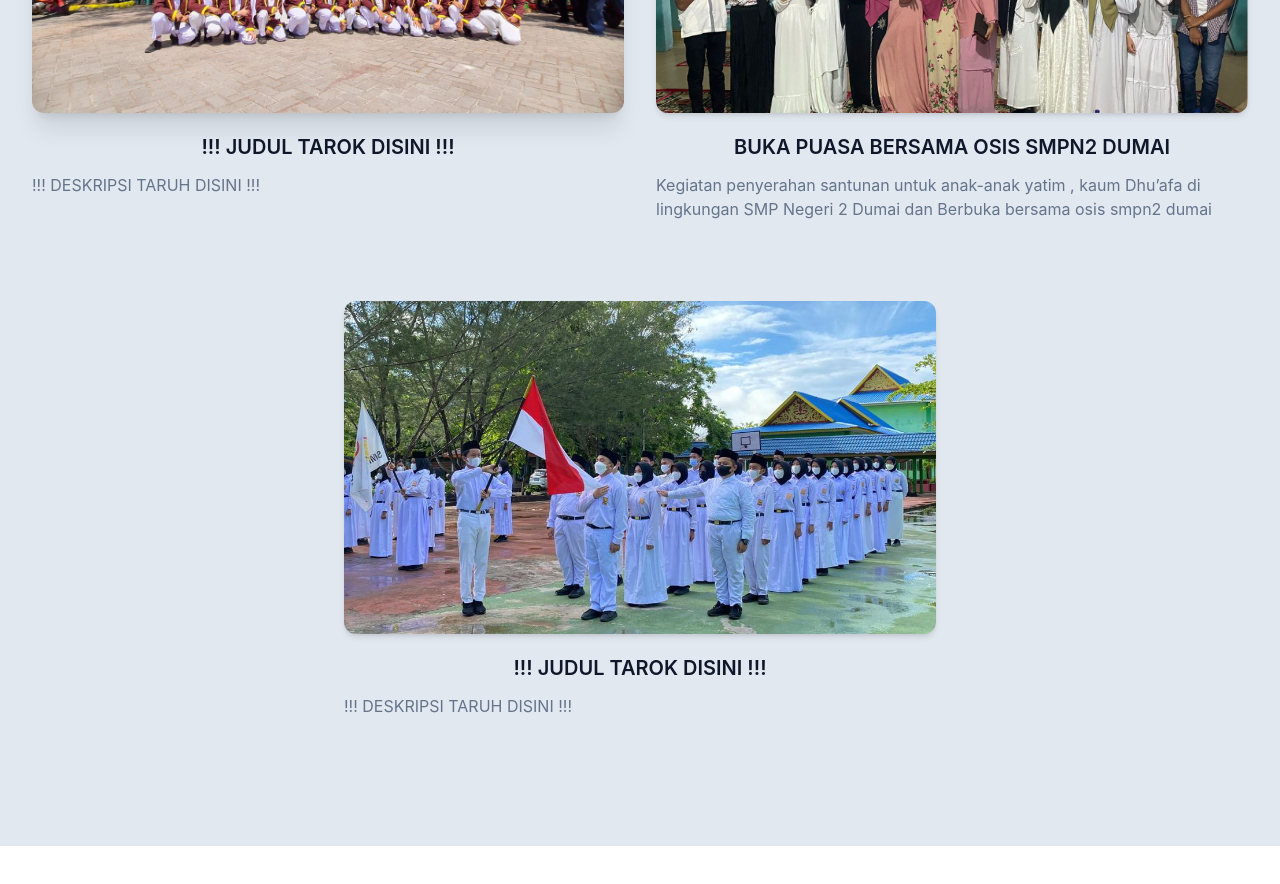
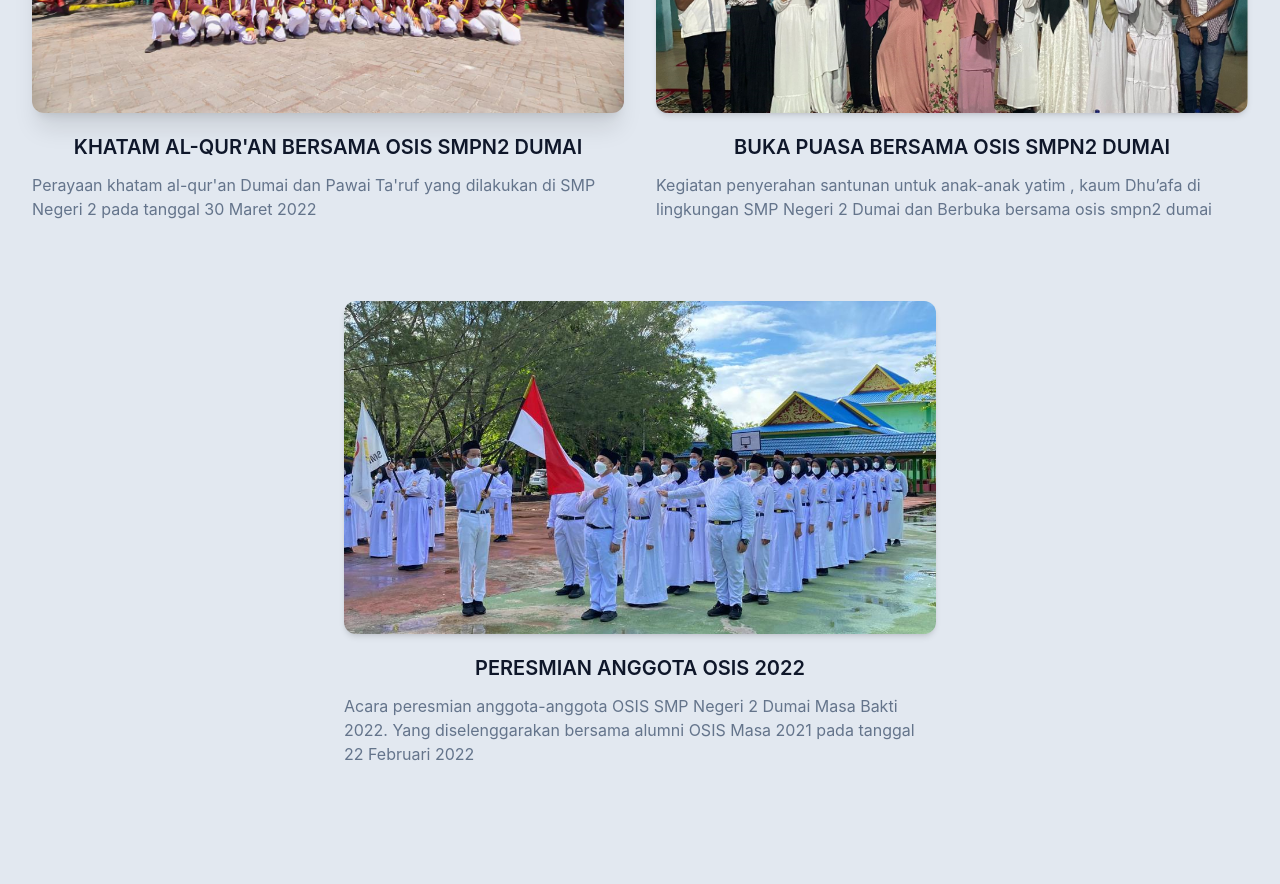
Before and after one commit to BillyLOLwkwk/BillyLOLwkwk.github.io, a plain HTML site: page index.html in a window 1280 px wide. Shown: the part 1440-2324 px from the top of the page. Before the commit the page ends 2286 px from the top, so only its background shows below. Drawn offline with Linux system fonts and the light colour scheme; a script that the page names is missing.

Commit message:
Update index.html

```diff
--- a/index.html
+++ b/index.html
@@ -97,11 +97,12 @@
         <div class="flex flex-wrap">
           <div class="w-full self-center px-4 lg:w-1/2">
             <h1 class="text-base font-semibold text-primary md:text-xl lg:text-2xl">Halo Semua, Kami<span class="block font-bold text-dark text-4xl mt-1 lg:text-5xl">OSIS SMP NEGERI 2 DUMAI</span></h1>
-            <h2 class="font-medium text-secondary text-lg mb-10 lg:text-2xl">Web Anggota - Anggota <span class="text-dark font-bold">OSIS Masa Bakti 2022</span></h2>
+            <h2 class="font-medium text-secondary text-lg lg:text-2xl">Web Anggota - Anggota <span class="text-dark font-bold">OSIS Masa Bakti 2022</span></h2>
+            <p class="text-base font-semibold text-secondary mb-10">Developed by OSIS team</p>
             <a href="#" class="mt-10 text-base font-semibold text-white bg-primary py-3 px-8 rounded-full hover:shadow-lg hover:opacity-80 transition durartion-300 ease-in-out">Hubungi Kami</a>
           </div>
           <div class="w-full self-end px-4 lg:w-1/2">
-            <div class="mt-10 lg:mt-9 lg:right-0">
+            <div class="lg:mt-9 lg:right-0">
               <img src="dist/img/logo-osis.png" alt="Billy" class="max-w-full mx-auto" />
             </div>
           </div>
@@ -192,8 +193,8 @@
           <div class="rounded-xl shadow-xl overflow-hidden">
             <img src="dist/img/blog/2.jpeg" alt="coba-coba" width="w-full" />
           </div>
-          <h3 class="uppercase font-semibold text-xl text-dark mt-5 mb-3 text-center">!!! Judul Tarok Disini !!!</h3>
-          <p class="text-base text-secondary">!!! DESKRIPSI TARUH DISINI !!!</p>
+          <h3 class="uppercase font-semibold text-xl text-dark mt-5 mb-3 text-center">khatam al-qur'an bersama osis smpn2 dumai</h3>
+          <p class="text-base text-secondary">Perayaan khatam al-qur'an Dumai dan Pawai Ta'ruf yang dilakukan di SMP Negeri 2 pada tanggal 30 Maret 2022</p>
         </div>
         <div class="mb-12 p-4 md:w-1/2">
           <div class="rounded-xl shadow-md overflow-hidden">
@@ -206,8 +207,8 @@
           <div class="rounded-xl shadow-md overflow-hidden">
             <img src="dist/img/blog/3.jpeg" alt="coba-coba" width="w-full" />
           </div>
-          <h3 class="uppercase font-semibold text-xl text-dark mt-5 mb-3 text-center">!!! Judul Tarok Disini !!!</h3>
-          <p class="text-base text-secondary">!!! DESKRIPSI TARUH DISINI !!!</p>
+          <h3 class="uppercase font-semibold text-xl text-dark mt-5 mb-3 text-center">peresmian anggota osis 2022</h3>
+          <p class="text-base text-secondary">Acara peresmian anggota-anggota OSIS SMP Negeri 2 Dumai Masa Bakti 2022. Yang diselenggarakan bersama alumni OSIS Masa 2021 pada tanggal 22 Februari 2022</p>
         </div>
       </div>
     </section>
```
